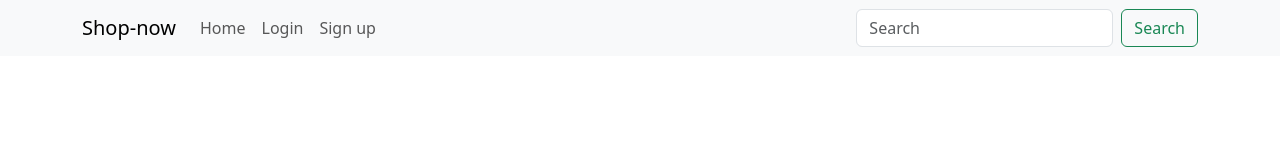
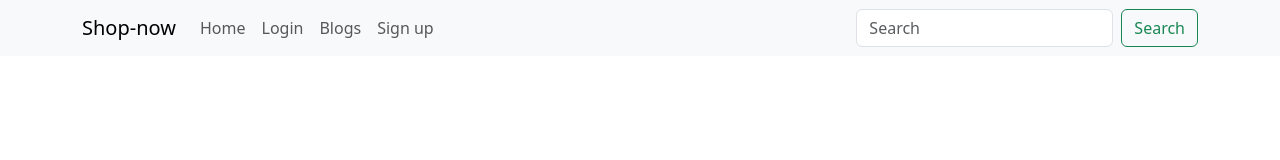
Before and after one commit to ataullahiitt/my-test-react-app, a React (Vite) app: page / in a window 1280 px wide. Shown: the top 160 px of the page. Built offline with nearby package versions, Linux system fonts and the light colour scheme.

Commit message:
Added blogs nav.

```diff
--- a/src/components/headers/index.tsx
+++ b/src/components/headers/index.tsx
@@ -19,6 +19,11 @@
                         </li>
 
                         <li className="nav-item">
+                            <Link className="nav-link" to={'/blogs'}>Blogs</Link>
+                        </li>
+
+
+                        <li className="nav-item">
                             <Link className="nav-link" to={'/sign-up'}>Sign up</Link>
                         </li>
                     </ul>
```
